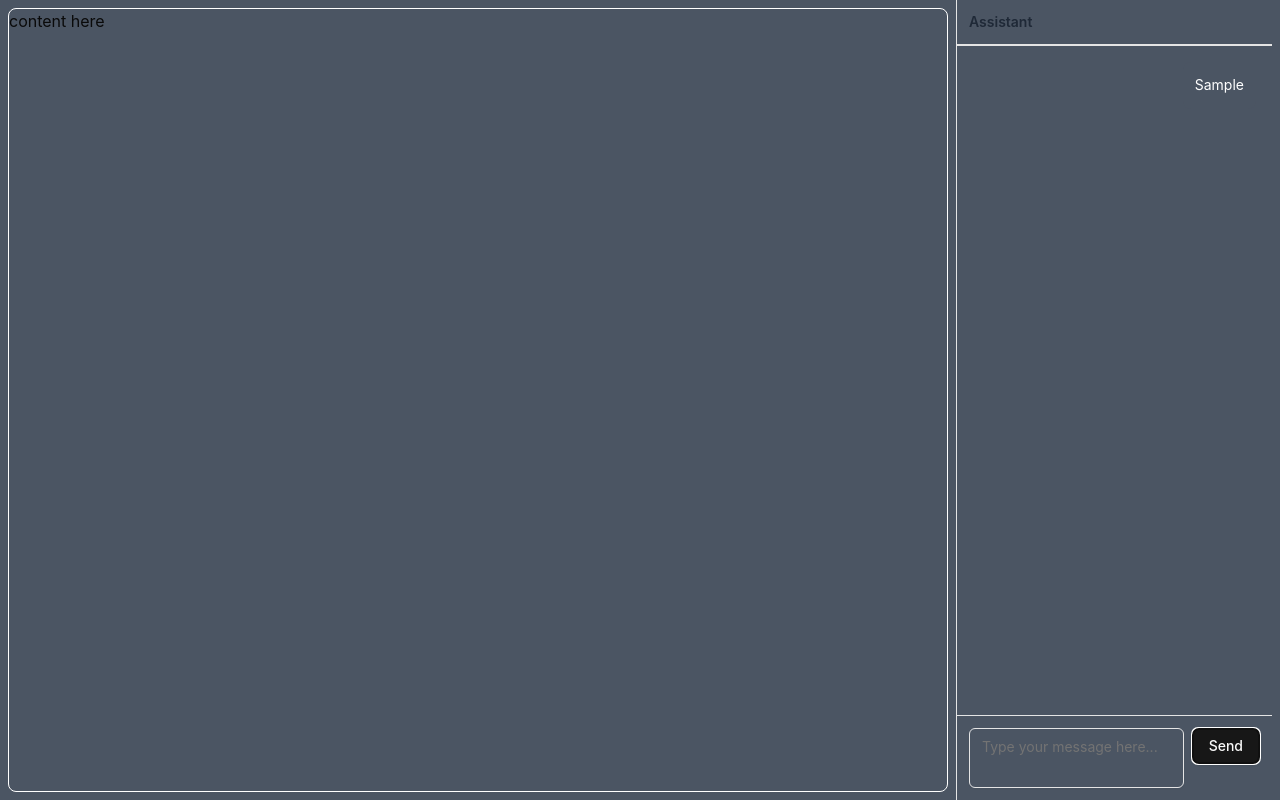
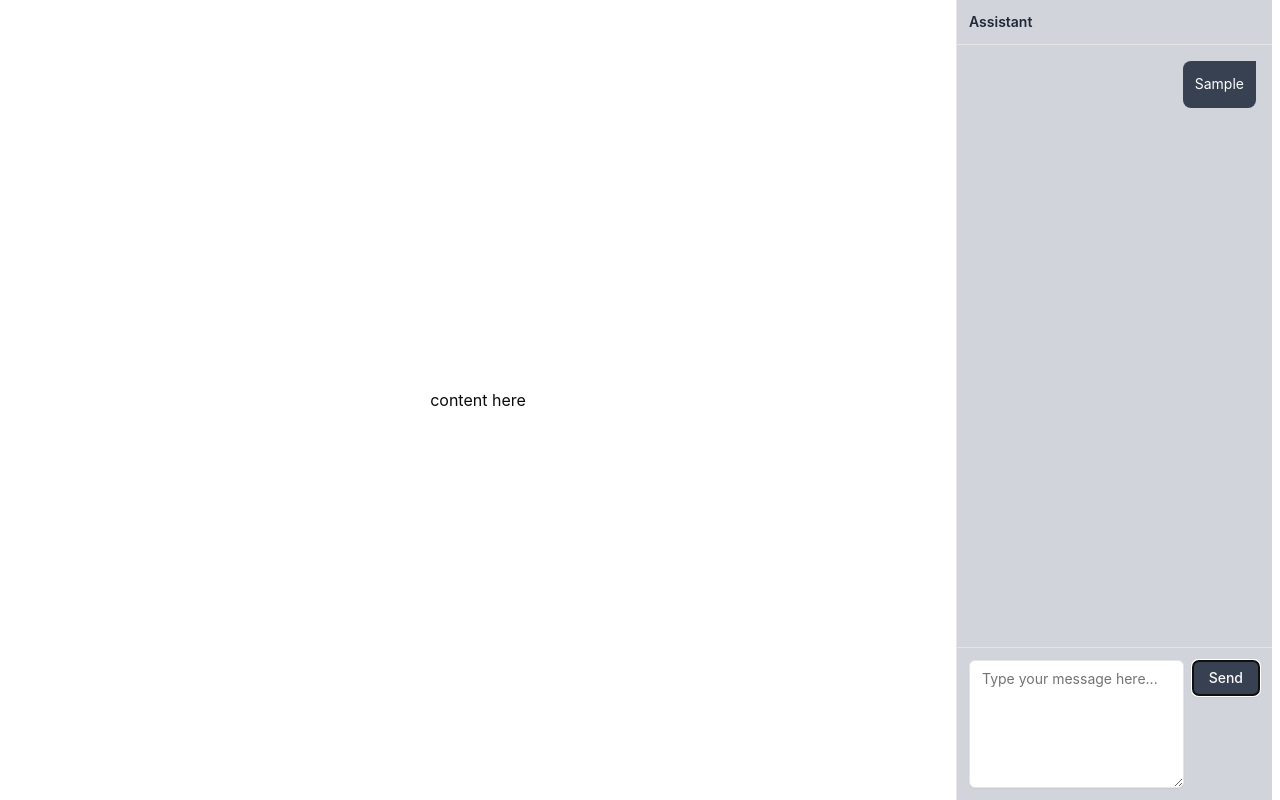
Before and after one commit to MadisonEvans94/HTMLAgent, a React (Vite) app in the folder frontend/: page / in a window 1280 px wide. Both pictures are taken after typing "Sample" into the empty fields and a click on the button "Send". Built offline with nearby package versions, Linux system fonts and the light colour scheme; no server answers.

Commit message:
style updates

```diff
--- a/frontend/src/components/ChatPane.tsx
+++ b/frontend/src/components/ChatPane.tsx
@@ -1,13 +1,56 @@
 import React, { useState } from 'react';
 import { Pane } from './Pane';
 import { Separator } from './ui/separator';
-import { ScrollArea } from './ui/scroll-area';
+
 import { Button } from './ui/button';
 import { Textarea } from './ui/textarea';
+import MessagesScrollArea from './MessagesScrollArea';
 
 interface ChatPaneProps {
 	onHTMLReceived: (html: string | null) => void;
 }
+
+const Header: React.FC = () => {
+	return (
+		<div className='p-3 flex items-center justify-between'>
+			<h2 className='text-sm font-semibold text-gray-800'>Assistant</h2>
+		</div>
+	);
+};
+
+
+
+interface FooterInputProps {
+	inputValue: string;
+	setInputValue: React.Dispatch<React.SetStateAction<string>>;
+	onSend: () => void;
+}
+
+const FooterInput: React.FC<FooterInputProps> = ({
+	inputValue,
+	setInputValue,
+	onSend,
+}) => {
+	return (
+		<div className='p-3'>
+			<div className='flex items-start space-x-2'>
+				<div className='flex-1'>
+					<Textarea
+						placeholder='Type your message here...'
+						className='h-32 bg-white'
+						value={inputValue}
+						onChange={(e) => setInputValue(e.target.value)}
+					/>
+				</div>
+				<Button className='bg-gray-700' onClick={onSend}>
+					Send
+				</Button>
+			</div>
+		</div>
+	);
+};
+
+
 
 export const ChatPane: React.FC<ChatPaneProps> = ({ onHTMLReceived }) => {
 	type Message = {
@@ -69,7 +112,7 @@ export const ChatPane: React.FC<ChatPaneProps> = ({ onHTMLReceived }) => {
 	};
 
 	return (
-		<Pane className='w-1/4 h-full flex flex-col border-l'>
+		<Pane className='w-1/4 h-full flex flex-col border-l bg-gray-300'>
 			<Header />
 			<Separator />
 			<MessagesScrollArea messages={messages} />
@@ -82,88 +125,3 @@ export const ChatPane: React.FC<ChatPaneProps> = ({ onHTMLReceived }) => {
 		</Pane>
 	);
 };
-
-const Header: React.FC = () => {
-	return (
-		<div className='p-3 flex items-center justify-between border-b'>
-			<h2 className='text-sm font-semibold text-gray-800'>Assistant</h2>
-		</div>
-	);
-};
-
-interface MessagesScrollAreaProps {
-	messages: { role: 'user' | 'assistant'; content: string }[];
-}
-
-const MessagesScrollArea: React.FC<MessagesScrollAreaProps> = ({
-	messages,
-}) => {
-	return (
-		<div className='flex-1 overflow-hidden'>
-			<ScrollArea className='h-full w-full p-4'>
-				<div className='flex flex-col space-y-4'>
-					{messages.map((msg, idx) => (
-						<MessageBubble
-							key={idx}
-							role={msg.role}
-							content={msg.content}
-						/>
-					))}
-				</div>
-			</ScrollArea>
-		</div>
-	);
-};
-
-interface MessageBubbleProps {
-	role: 'user' | 'assistant';
-	content: string;
-}
-
-const MessageBubble: React.FC<MessageBubbleProps> = ({ role, content }) => {
-	const isUser = role === 'user';
-
-	return (
-		<div className={`flex ${isUser ? 'justify-end' : 'justify-start'}`}>
-			<div
-				className={`max-w-[80%] rounded-lg p-3 text-sm leading-relaxed ${
-					isUser
-						? 'bg-gray-600 text-white rounded-tr-none'
-						: 'bg-gray-100 text-gray-800 rounded-tl-none'
-				}`}
-			>
-				{content}
-			</div>
-		</div>
-	);
-};
-
-interface FooterInputProps {
-	inputValue: string;
-	setInputValue: React.Dispatch<React.SetStateAction<string>>;
-	onSend: () => void;
-}
-
-const FooterInput: React.FC<FooterInputProps> = ({
-	inputValue,
-	setInputValue,
-	onSend,
-}) => {
-	return (
-		<div className='p-3'>
-			<div className='flex items-start space-x-2'>
-				<div className='flex-1'>
-					<Textarea
-						placeholder='Type your message here...'
-						className='resize-none'
-						value={inputValue}
-						onChange={(e) => setInputValue(e.target.value)}
-					/>
-				</div>
-				<Button variant='default' onClick={onSend}>
-					Send
-				</Button>
-			</div>
-		</div>
-	);
-};
--- a/frontend/src/components/GeneratedComponentPane.tsx
+++ b/frontend/src/components/GeneratedComponentPane.tsx
@@ -11,7 +11,7 @@ export const GeneratedComponentPane: React.FC<GeneratedComponentPaneProps> = ({
 	return (
 		<Pane className='grow flex items-center justify-center py-2'>
 			<div
-				className='border border-white rounded-lg w-full h-full'
+				className='border border-white rounded-lg w-full h-full flex items-center justify-center'
 				dangerouslySetInnerHTML={{
 					__html: htmlString ?? 'content here',
 				}}
--- a/frontend/src/components/MainLayout.tsx
+++ b/frontend/src/components/MainLayout.tsx
@@ -6,7 +6,7 @@ interface MainLayoutProps {
 
 export const MainLayout: React.FC<MainLayoutProps> = ({ children }) => {
 	return (
-		<div className='bg-gray-600 w-screen h-screen overscroll-y-contain flex gap-2 px-2'>
+		<div className='w-screen h-screen overscroll-y-contain flex gap-2 px-2'>
 			{children}
 		</div>
 	);
--- /dev/null
+++ b/frontend/src/components/MessageBubble.tsx
@@ -0,0 +1,27 @@
+import React from 'react'
+
+
+interface MessageBubbleProps {
+	role: 'user' | 'assistant';
+	content: string;
+}
+
+const MessageBubble: React.FC<MessageBubbleProps> = ({ role, content }) => {
+	const isUser = role === 'user';
+
+	return (
+		<div className={`flex ${isUser ? 'justify-end' : 'justify-start'}`}>
+			<div
+				className={`max-w-[80%] rounded-lg p-3 text-sm leading-relaxed ${
+					isUser
+						? 'bg-gray-700 text-white rounded-tr-none'
+						: 'bg-gray-100 text-gray-900 rounded-tl-none border border-gray-700'
+				}`}
+			>
+				{content}
+			</div>
+		</div>
+	);
+};
+
+export default MessageBubble
--- /dev/null
+++ b/frontend/src/components/MessagesScrollArea.tsx
@@ -0,0 +1,29 @@
+import React from 'react'
+import { ScrollArea } from './ui/scroll-area';
+import MessageBubble from './MessageBubble';
+
+interface MessagesScrollAreaProps {
+	messages: { role: 'user' | 'assistant'; content: string }[];
+}
+
+const MessagesScrollArea: React.FC<MessagesScrollAreaProps> = ({
+	messages,
+}) => {
+	return (
+		<div className='flex-1 overflow-hidden'>
+			<ScrollArea className='h-full w-full p-4'>
+				<div className='flex flex-col space-y-4'>
+					{messages.map((msg, idx) => (
+						<MessageBubble
+							key={idx}
+							role={msg.role}
+							content={msg.content}
+						/>
+					))}
+				</div>
+			</ScrollArea>
+		</div>
+	);
+};
+
+export default MessagesScrollArea
```
Also changed, not shown: 1 other file (tests, documents, lock files or other folders).
